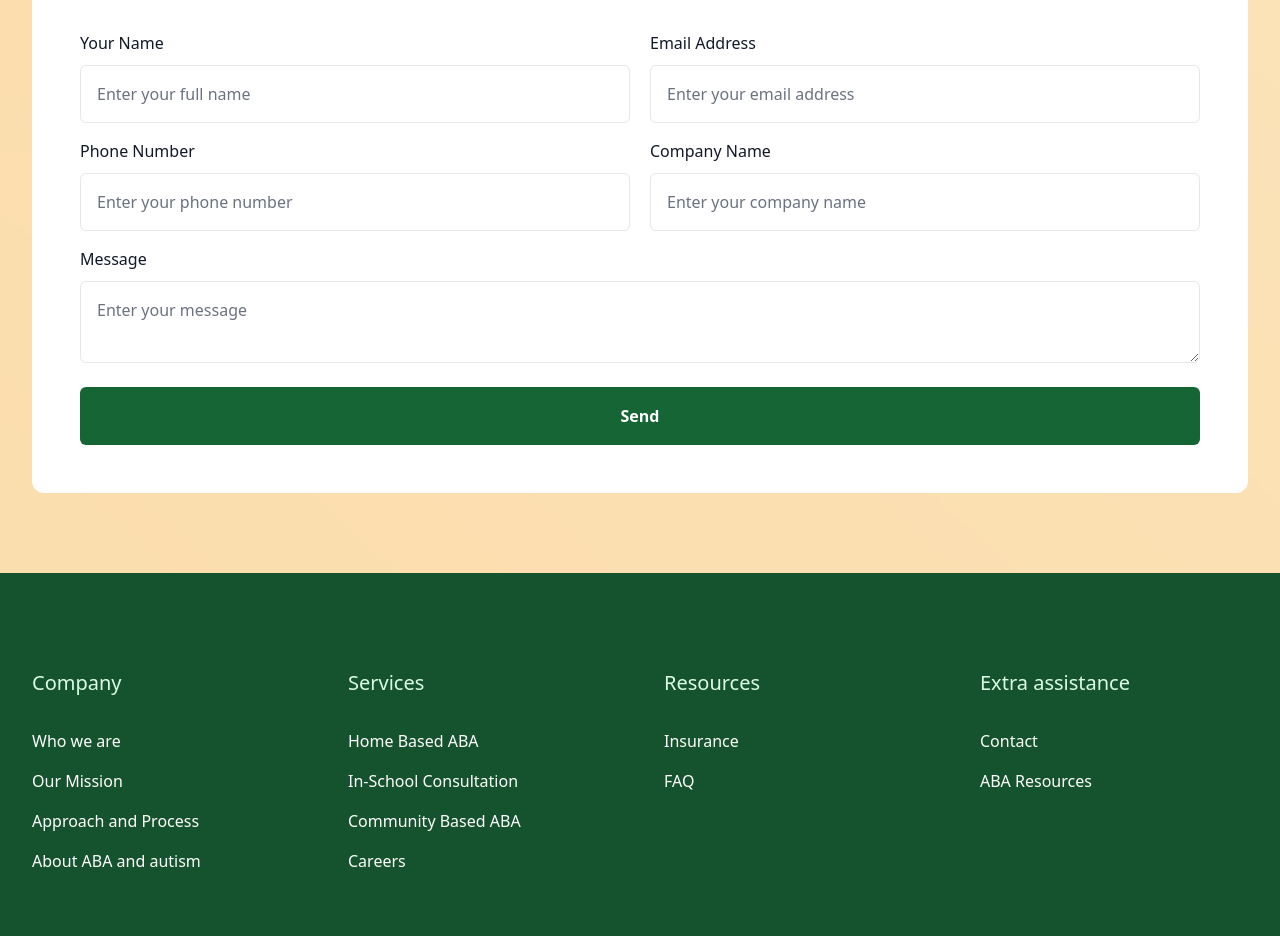
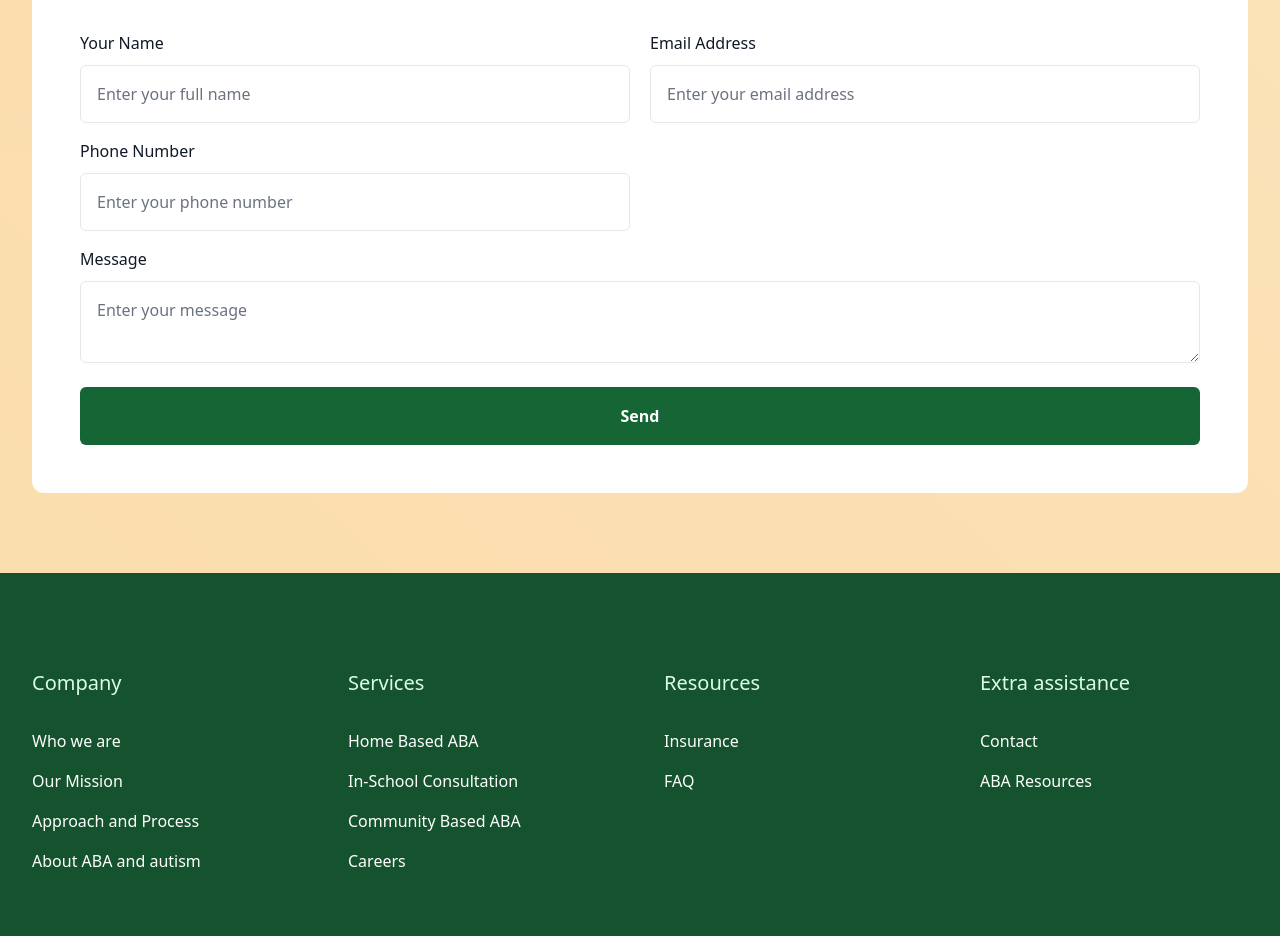
Before and after one commit to akabhowmick/tempo-aba, a React (Vite) app: page / in a window 1280 px wide. Shown: the part 3640-4576 px from the top of the page. Built offline with nearby package versions, Linux system fonts and the light colour scheme.

Commit message:
remove company field from forms

```diff
--- a/src/components/Pages/CareersPage/CareerForm.tsx
+++ b/src/components/Pages/CareersPage/CareerForm.tsx
@@ -72,22 +72,6 @@ export const CareerForm = () => {
               </div>
             </div>
 
-            {/* Company field */}
-            <div>
-              <label htmlFor="company" className="text-base font-medium text-gray-900">
-                Company Name
-              </label>
-              <div className="mt-2.5 relative">
-                <input
-                  type="text"
-                  id="company"
-                  name="Company"
-                  placeholder="Enter your company name"
-                  className={inputStyles}
-                />
-              </div>
-            </div>
-
             {/* Message field */}
             <div className="sm:col-span-2">
               <label htmlFor="message" className="text-base font-medium text-gray-900">
--- a/src/components/Pages/ContactPage/ContactForm.tsx
+++ b/src/components/Pages/ContactPage/ContactForm.tsx
@@ -67,22 +67,6 @@ export const ContactForm = () => {
               </div>
             </div>
 
-            {/* Company field */}
-            <div>
-              <label htmlFor="company" className="text-base font-medium text-gray-900">
-                Company Name
-              </label>
-              <div className="mt-2.5 relative">
-                <input
-                  type="text"
-                  id="company"
-                  name="Company"
-                  placeholder="Enter your company name"
-                  className={inputStyles}
-                />
-              </div>
-            </div>
-
             {/* Message field */}
             <div className="sm:col-span-2">
               <label htmlFor="message" className="text-base font-medium text-gray-900">
```
